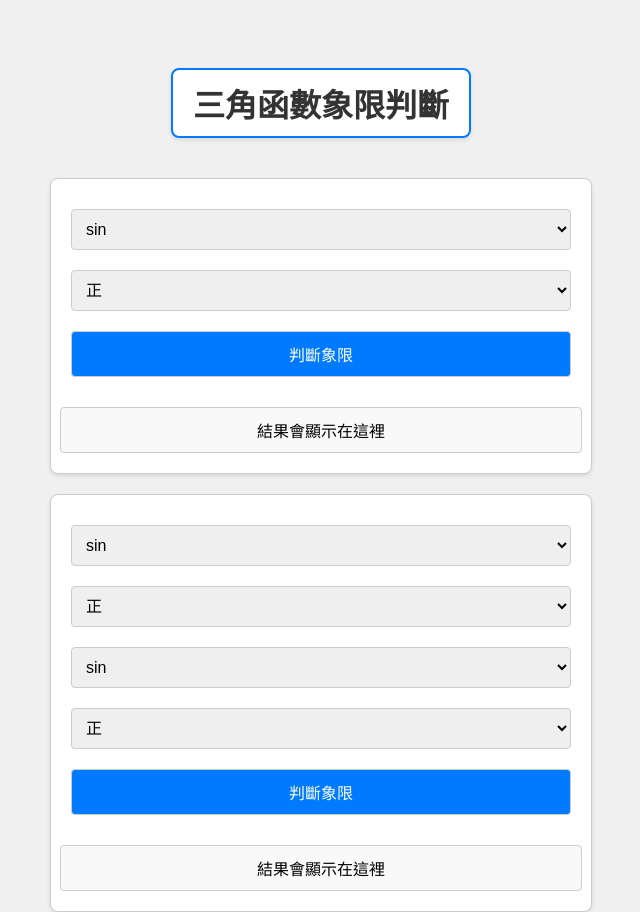
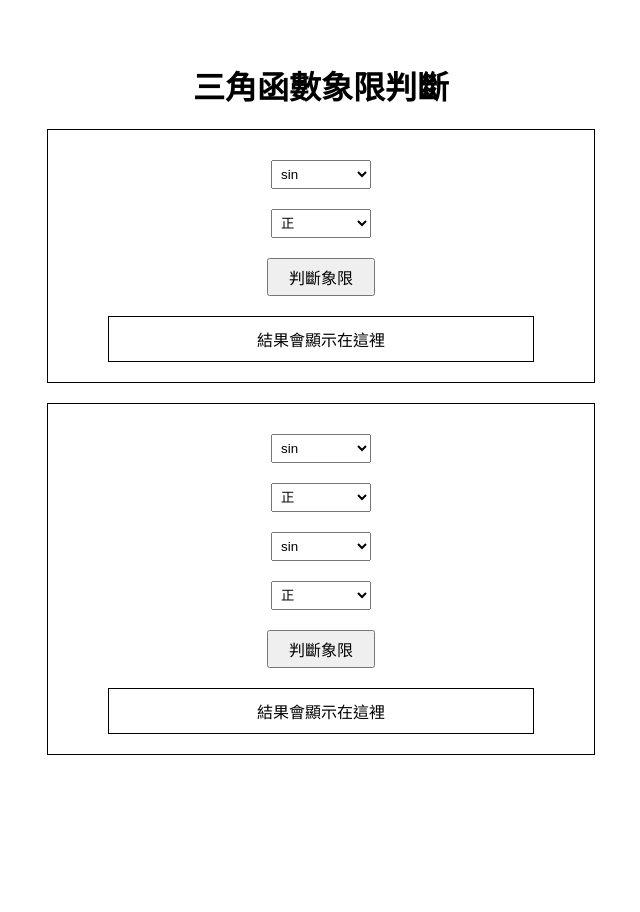
Before and after one commit to piggaga/Trigonometric-function-quadrant-judgment, a plain HTML site: page index.html in a window 1280 px wide. Shown: the whole page, without its empty margins (319-959 px from the left). After the commit the page ends 816 px from the top, so only its background shows below. Drawn offline with Linux system fonts and the light colour scheme.

Commit message:
Update index.html

```diff
--- a/index.html
+++ b/index.html
@@ -12,61 +12,32 @@
             justify-content: center;
             height: 100vh;
             font-family: Arial, sans-serif;
-            background-color: #f0f0f0;
-            margin: 0;
-        }
-        h1 {
-            margin-bottom: 40px;
-            color: #333;
-            font-size: 2rem;
-            text-align: center;
-            padding: 10px 20px;
-            background-color: #ffffff;
-            border: 2px solid #007bff;
-            border-radius: 8px;
-            margin-top: 200px;
-            box-shadow: 0 2px 4px rgba(0, 0, 0, 0.1);
         }
         .container {
             display: flex;
             flex-direction: column;
             align-items: center;
-            border: 1px solid #ccc;
+            border: 1px solid #000;
             padding: 20px;
-            width: 100%;
-            max-width: 500px;
-            background-color: #fff;
-            box-shadow: 0 2px 4px rgba(0, 0, 0, 0.1);
+            width: 40%;
             margin-bottom: 20px;
-            border-radius: 8px;
         }
-        .container select, .container button {
-            margin: 10px 0;
-            padding: 10px;
-            width: 100%;
-            font-size: 16px;
-            border: 1px solid #ccc;
-            border-radius: 4px;
-            box-sizing: border-box;
+        .container select {
+            margin: 10px;
+            padding: 5px;
+            width: 100px; /* 調整下拉列表的寬度 */
         }
         .result {
             margin-top: 20px;
             padding: 10px;
-            border: 1px solid #ccc;
-            width: 100%;
+            border: 1px solid #000;
+            width: 80%;
             text-align: center;
-            background-color: #f9f9f9;
-            border-radius: 4px;
         }
         button {
-            background-color: #007bff;
-            color: #fff;
-            border: none;
-            cursor: pointer;
-            transition: background-color 0.3s;
-        }
-        button:hover {
-            background-color: #0056b3;
+            margin-top: 10px;
+            padding: 5px 20px;
+            font-size: 16px;
         }
     </style>
 </head>
@@ -157,27 +128,35 @@
             } else if (trigFunction1 === 'tan' && sign1 === 'negative' && trigFunction2 === 'sin' && sign2 === 'positive') {
                 quadrant = '位於第二象限 (90° 到 180°)';
             } else if (trigFunction1 === 'cos' && sign1 === 'negative' && trigFunction2 === 'tan' && sign2 === 'negative') {
+                quadrant = '位於第二象限 (90° 到 180°)';
+            } else if (trigFunction1 === 'tan' && sign1 === 'negative' && trigFunction2 === 'cos' && sign2 === 'negative') {
+                quadrant = '位於第二象限 (90° 到 180°)';
+            } else if (trigFunction1 === 'cos' && sign1 === 'positive' && trigFunction2 === 'sin' && sign2 === 'negative') {
+                quadrant = '位於第四象限 (270° 到 360°)';
+            } else if (trigFunction1 === 'cos' && sign1 === 'positive' && trigFunction2 === 'tan' && sign2 === 'negative') {
+                quadrant = '位於第四象限 (270° 到 360°)';
+            } else if (trigFunction1 === 'sin' && sign1 === 'negative' && trigFunction2 === 'cos' && sign2 === 'positive') {
+                quadrant = '位於第四象限 (270° 到 360°)';
+            } else if (trigFunction1 === 'tan' && sign1 === 'negative' && trigFunction2 === 'cos' && sign2 === 'positive') {
+                quadrant = '位於第四象限 (270° 到 360°)';
+            } else if (trigFunction1 === 'sin' && sign1 === 'negative' && trigFunction2 === 'tan' && sign2 === 'negative') {
+                quadrant = '位於第四象限 (270° 到 360°)';
+            } else if (trigFunction1 === 'tan' && sign1 === 'negative' && trigFunction2 === 'sin' && sign2 === 'negative') {
+                quadrant = '位於第四象限 (270° 到 360°)';
+            } else if (trigFunction1 === 'tan' && sign1 === 'positive' && trigFunction2 === 'sin' && sign2 === 'negative') {
+                quadrant = '位於第三象限 (180° 到 270°)';
+            } else if (trigFunction1 === 'tan' && sign1 === 'positive' && trigFunction2 === 'cos' && sign2 === 'negative') {
+                quadrant = '位於第三象限 (180° 到 270°)';
+            } else if (trigFunction1 === 'sin' && sign1 === 'negative' && trigFunction2 === 'tan' && sign2 === 'positive') {
+                quadrant = '位於第三象限 (180° 到 270°)';
+            } else if (trigFunction1 === 'cos' && sign1 === 'negative' && trigFunction2 === 'tan' && sign2 === 'positive') {
                 quadrant = '位於第三象限 (180° 到 270°)';
             } else if (trigFunction1 === 'sin' && sign1 === 'negative' && trigFunction2 === 'cos' && sign2 === 'negative') {
                 quadrant = '位於第三象限 (180° 到 270°)';
-            } else if (trigFunction1 === 'tan' && sign1 === 'negative' && trigFunction2 === 'cos' && sign2 === 'negative') {
+            } else if (trigFunction1 === 'cos' && sign1 === 'negative' && trigFunction2 === 'sin' && sign2 === 'negative') {
                 quadrant = '位於第三象限 (180° 到 270°)';
-            } else if (trigFunction1 === 'tan' && sign1 === 'negative' && trigFunction2 === 'sin' && sign2 === 'negative') {
-                quadrant = '位於第三象限 (180° 到 270°)';
-            } else if (trigFunction1 === 'sin' && sign1 === 'negative' && trigFunction2 === 'tan' && sign2 === 'negative') {
-                quadrant = '位於第三象限 (180° 到 270°)';
-            } else if (trigFunction1 === 'cos' && sign1 === 'negative' && trigFunction2 === 'tan' && sign2 === 'positive') {
-                quadrant = '位於第四象限 (270° 到 360°)';
-            } else if (trigFunction1 === 'sin' && sign1 === 'negative' && trigFunction2 === 'cos' && sign2 === 'positive') {
-                quadrant = '位於第四象限 (270° 到 360°)';
-            } else if (trigFunction1 === 'cos' && sign1 === 'positive' && trigFunction2 === 'sin' && sign2 === 'negative') {
-                quadrant = '位於第四象限 (270° 到 360°)';
-            } else if (trigFunction1 === 'tan' && sign1 === 'positive' && trigFunction2 === 'sin' && sign2 === 'negative') {
-                quadrant = '位於第四象限 (270° 到 360°)';
-            } else if (trigFunction1 === 'sin' && sign1 === 'negative' && trigFunction2 === 'tan' && sign2 === 'positive') {
-                quadrant = '位於第四象限 (270° 到 360°)';
-            } else if (trigFunction1 === 'cos' && sign1 === 'positive' && trigFunction2 === 'tan' && sign2 === 'negative') {
-                quadrant = '位於第四象限 (270° 到 360°)';
+            } else {
+                quadrant = '輸入無效，請檢查輸入的三角函數和符號';
             }
 
             resultDiv.textContent = `${quadrant}`;
```
